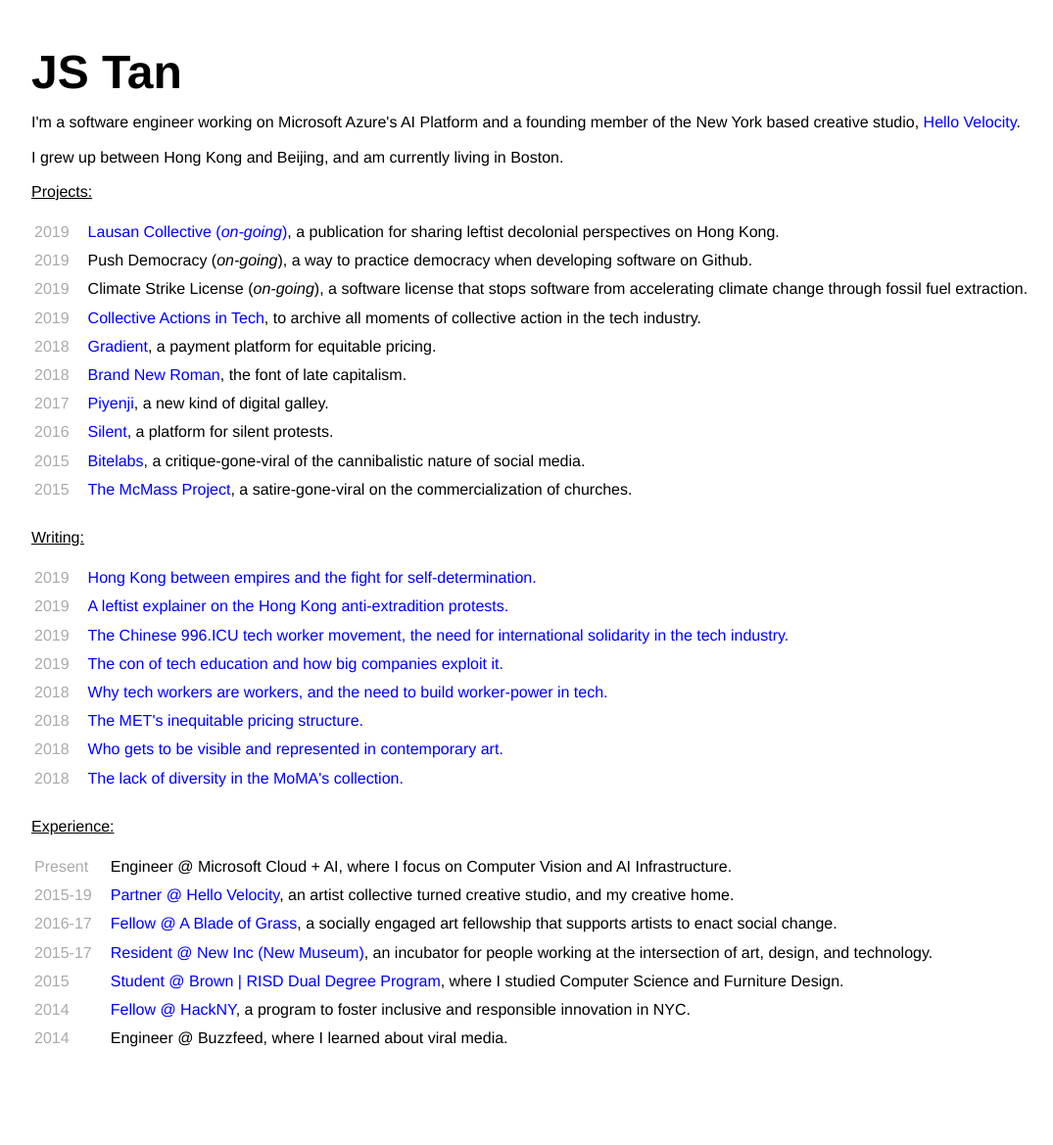
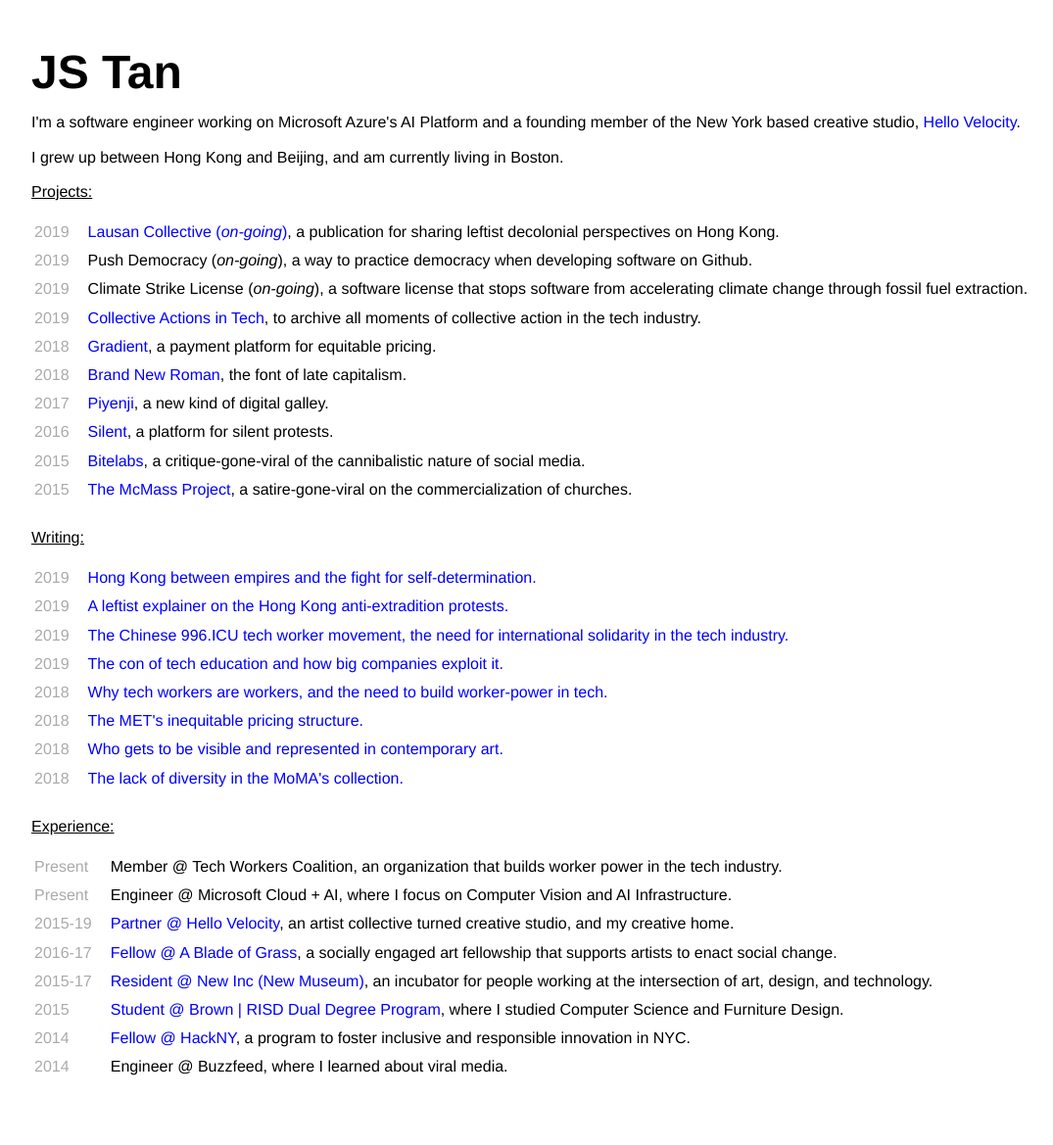
Before and after one commit to organizejs/organizejs.github.io, a Jekyll site: the page built from index.html, in a window 1280 px wide. Shown: the whole page at 98% size, without its empty margins (32-1107 px from the left). Built offline with Jekyll 4.4.1, drawn with Linux system fonts in a browser that asks for light colours; before the commit the page ends 1139 px from its top, so only the background shows below that.

Commit message:
Update index.html

```diff
--- a/index.html
+++ b/index.html
@@ -144,6 +144,10 @@
   <table>
     <tr>
       <td class="date">Present</td>
+      <td class="item">Member @ Tech Workers Coalition, an organization that builds worker power in the tech industry.</td>
+    </tr>
+    <tr>
+      <td class="date">Present</td>
       <td class="item">Engineer @ Microsoft Cloud + AI, where I focus on Computer Vision and AI Infrastructure.</td>
     </tr>
     <tr>
```
